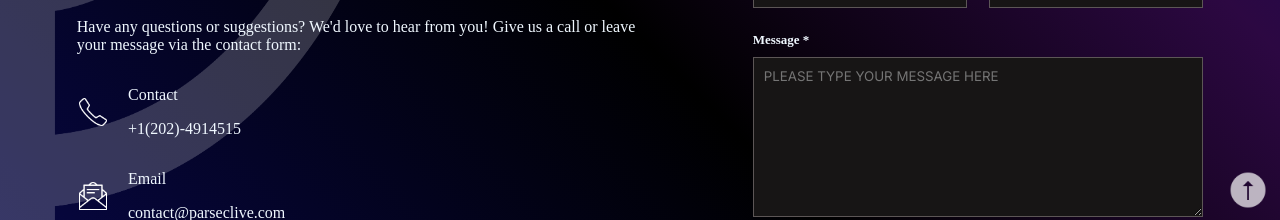
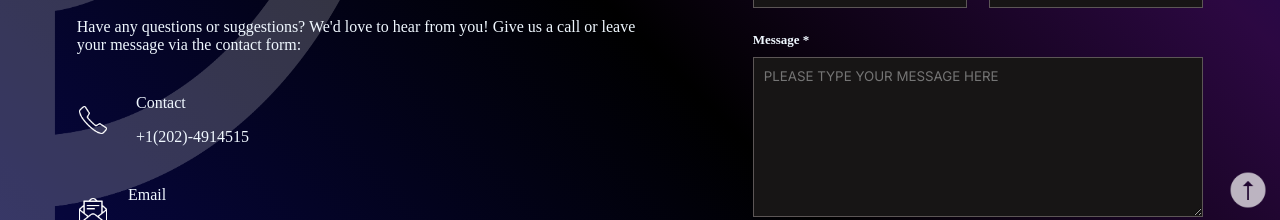
Before and after one commit to rsht7/PARSEC_live_web, a React (Create React App) app in the folder frontend/: page /contactus in a window 1280 px wide. Shown: the part 571-791 px from the top of the page. Built offline with nearby package versions, Linux system fonts and the light colour scheme; a web font is replaced by a local one.

Commit message:
console logs commented out

```diff
--- a/frontend/src/components/pages/ContactForm.js
+++ b/frontend/src/components/pages/ContactForm.js
@@ -44,7 +44,7 @@ const ContactForm = () => {
                 // setPhone('')
                 setQuery('')
                 setError(null)
-                console.log('We have recieved your message!', json)
+                // console.log('We have recieved your message!', json)
                 setConfirm('We have recieved your message!')
             }
 
@@ -65,7 +65,7 @@ const ContactForm = () => {
                     <div className='contact-icons'>
                         <div className='contact-icon'>
                             <img src={phonepic} alt='X'></img>
-                            <div>
+                            <div className='contact-icon-info'>
                                 <p>Contact</p>
                                 <p>+1(202)-4914515</p>
                             </div>
```
